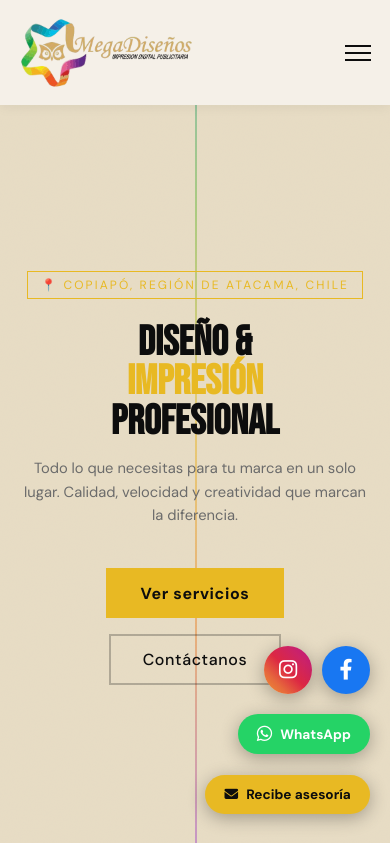
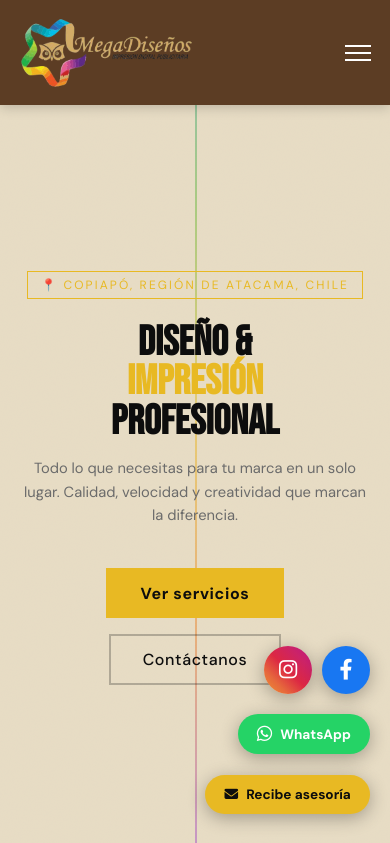
Before and after one commit to Eduardo3090/megadise-os, a Flask app: page / in a window 390 px wide. Shown: the top 843 px of the page. Run offline with Flask 3, Linux system fonts and the light colour scheme.

Commit message:
Update navigation styles for improved visibility

```diff
--- a/megadisenos/static/style.css
+++ b/megadisenos/static/style.css
@@ -42,8 +42,8 @@ nav {
   position: fixed; top: 0; left: 0; right: 0; z-index: 900;
   display: flex; align-items: center; justify-content: space-between;
   padding: 1.1rem 5vw;
-  background: #f5f0e8;
-  box-shadow: 0 2px 12px rgba(0,0,0,.06);
+  background: #5c3d24;
+  box-shadow: 0 2px 12px rgba(0,0,0,.2);
   transition: box-shadow .4s;
 }
 nav.scrolled {
@@ -56,10 +56,10 @@ nav.scrolled {
   color: var(--gold);
   text-decoration: none;
 }
-.nav-logo span { color: var(--ink); }
+.nav-logo span { color: #fff; }
 .nav-links { display: flex; gap: 2rem; list-style: none; }
 .nav-links a {
-  color: var(--ink);
+  color: #fff;
   text-decoration: none;
   font-size: .88rem;
   font-weight: 500;
@@ -85,7 +85,7 @@ nav.scrolled {
 }
 .nav-cta::after { display: none !important; }
 .hamburger { display: none; flex-direction: column; gap: 5px; cursor: pointer; }
-.hamburger span { display: block; width: 26px; height: 2px; background: var(--ink); transition: .3s; }
+.hamburger span { display: block; width: 26px; height: 2px; background: #fff; transition: .3s; }
 
 /* ─── SECTION BASE ───────────────────────────────────── */
 section { padding: 7rem 5vw; }
@@ -491,9 +491,9 @@ footer p { font-size: .82rem; line-height: 1.7; }
   .hamburger { display: flex; }
   .nav-links {
     display: none; position: absolute; top: 100%; left: 0; right: 0;
-    background: #f5f0e8; flex-direction: column; align-items: center;
+    background: #5c3d24; flex-direction: column; align-items: center;
     padding: 1.5rem; gap: 1.2rem;
-    box-shadow: 0 4px 16px rgba(0,0,0,.1);
+    box-shadow: 0 4px 16px rgba(0,0,0,.2);
   }
   .nav-links.open { display: flex; }
   nav { flex-wrap: wrap; }
```
